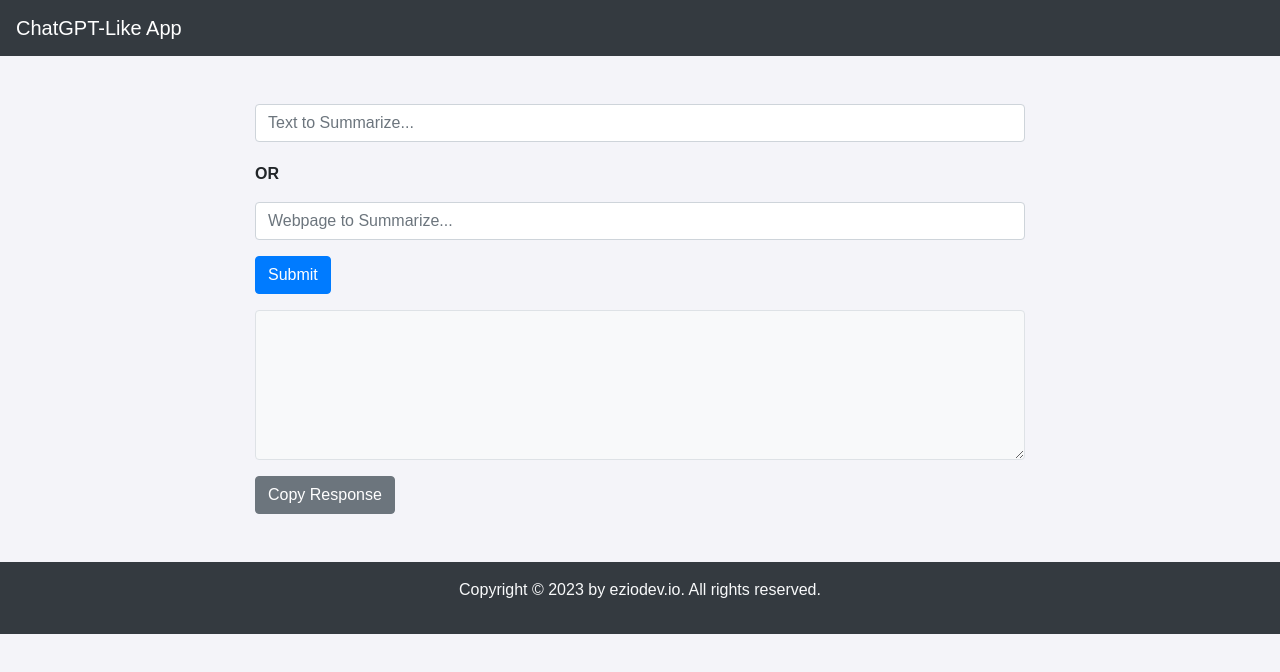
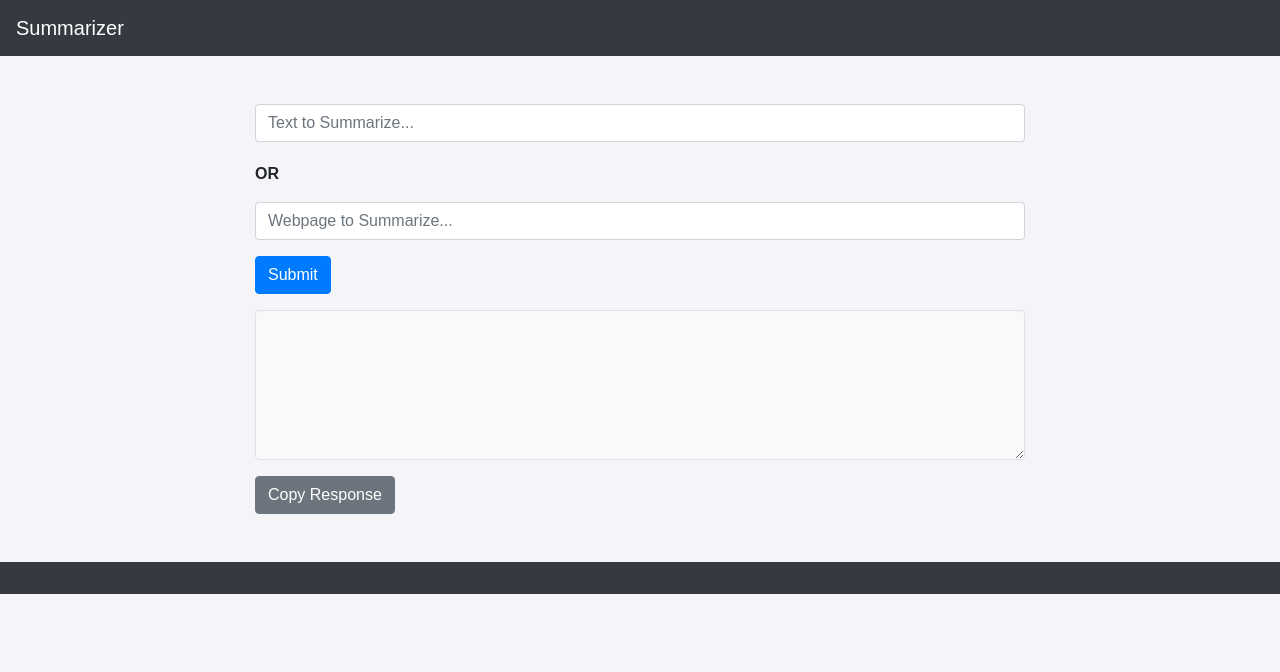
Before and after one commit to Pooja-789/AI-ThinkBot, a website: page public/index.html in a window 1280 px wide. Drawn offline with nearby package versions, Linux system fonts and the light colour scheme.

Commit message:
removed the copyright and other changes will revamp this page

```diff
--- a/public/index.html
+++ b/public/index.html
@@ -3,7 +3,7 @@
 <head>
     <meta charset="UTF-8">
     <meta name="viewport" content="width=device-width, initial-scale=1.0">
-    <title>ChatGPT-like Interface</title>
+    <title>Opteamix</title>
     <!-- Bootstrap CSS -->
     <link href="https://stackpath.bootstrapcdn.com/bootstrap/4.3.1/css/bootstrap.min.css" rel="stylesheet">
     <!-- Custom CSS -->
@@ -12,7 +12,7 @@
 <body>
     <!-- Navigation Bar -->
     <nav class="navbar navbar-expand-lg navbar-dark bg-dark">
-        <a class="navbar-brand" href="#">ChatGPT-Like App</a>
+        <a class="navbar-brand" href="#">Summarizer</a>
         <button class="navbar-toggler" type="button" data-toggle="collapse" data-target="#navbarNav" aria-controls="navbarNav" aria-expanded="false" aria-label="Toggle navigation">
             <span class="navbar-toggler-icon"></span>
         </button>
@@ -42,7 +42,7 @@
 
     <!-- Footer -->
     <footer class="bg-dark text-light text-center p-3 mt-5">
-        <p>Copyright &copy; 2023 by <a href="https://eziodev.io" class="text-light">eziodev.io</a>. All rights reserved.</p>
+        <!-- <p>Copyright &copy; 2023 by <a href="https://eziodev.io" class="text-light">eziodev.io</a>. All rights reserved.</p> -->
     </footer>
 
     <!-- Bootstrap and jQuery Scripts -->
```
